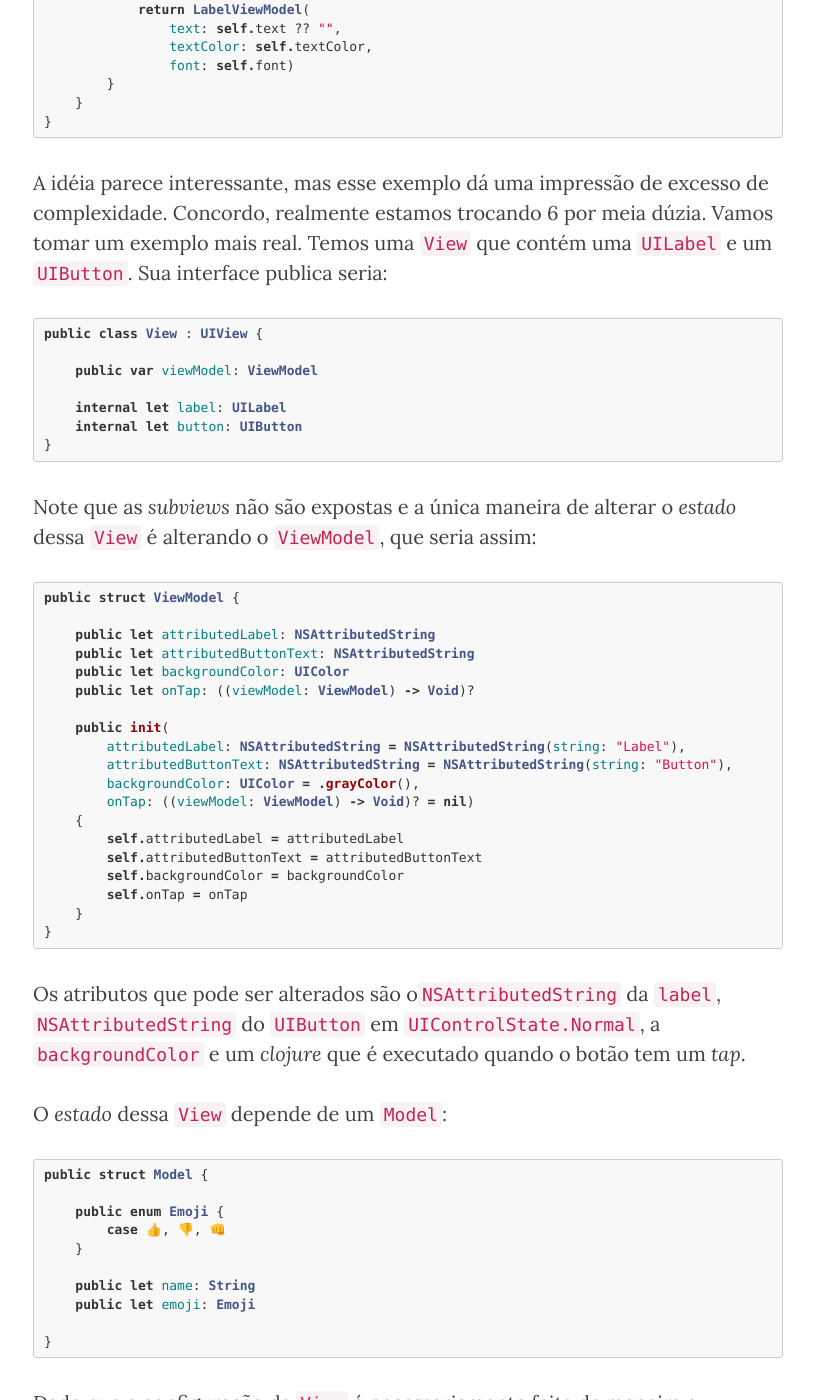
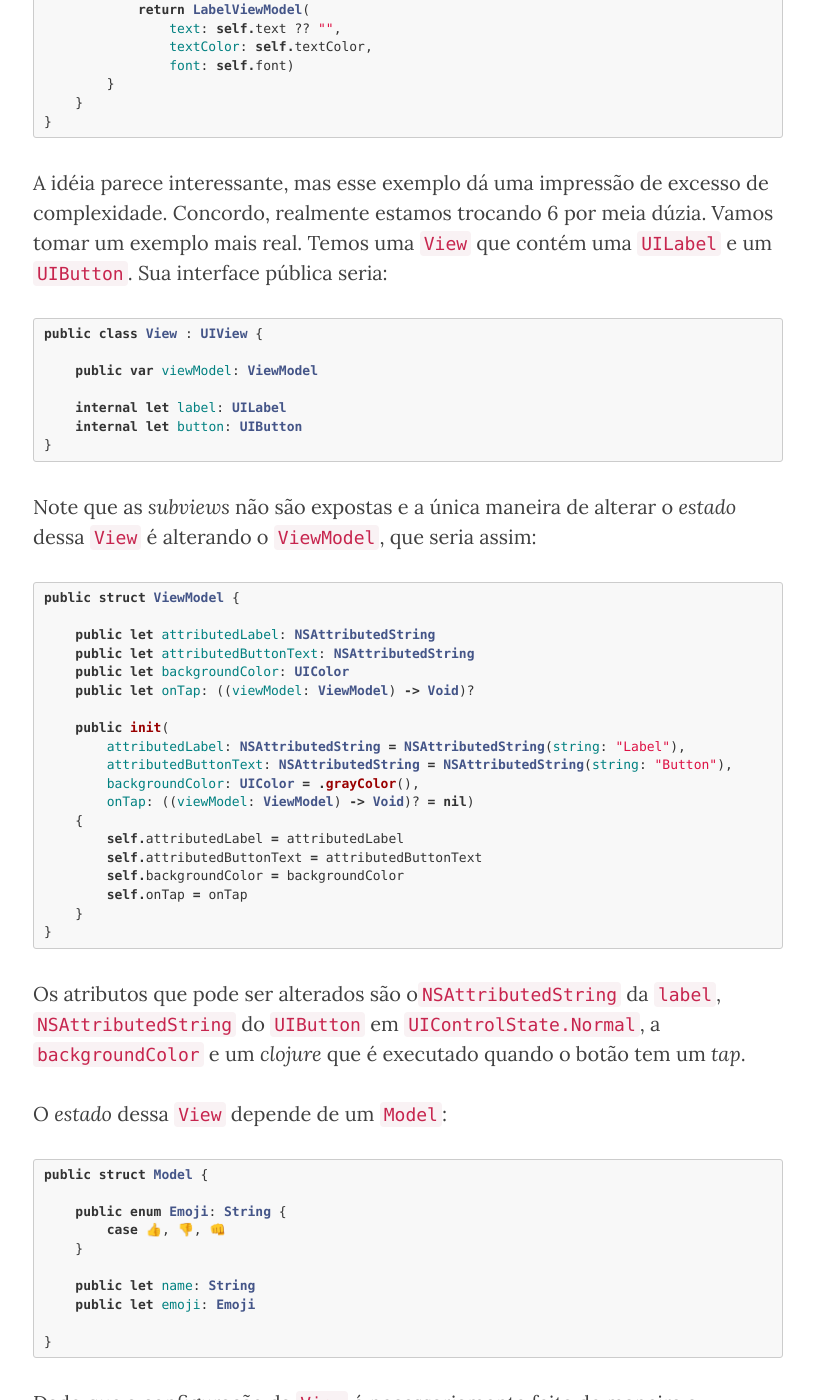
Before and after one commit to CocoaHeadsBrasil/equinociOS, a Jekyll site: the page built from _posts/2016-03-10-minimizando-acoplamento-view-e-viewcontrollers.md, in a window 1280 px wide and 1400 px high, scrolled down 2553 px. Shown: the whole window, without its empty margins (232-1046 px from the left). Built offline with Jekyll 4.4.1, drawn with Linux system fonts in a browser that asks for light colours; nearby versions of some CDN libraries; comment, search, counter and statistics services are not loaded; some of the changed text lies outside the part shown.

Commit message:
Added some @marcelofabri corrections

```diff
--- a/_posts/2016-03-10-minimizando-acoplamento-view-e-viewcontrollers.md
+++ b/_posts/2016-03-10-minimizando-acoplamento-view-e-viewcontrollers.md
@@ -65,7 +65,7 @@
 ~~~
 
 A idéia parece interessante, mas esse exemplo dá uma impressão de excesso de complexidade. Concordo, realmente estamos trocando 6 por meia dúzia.
-Vamos tomar um exemplo mais real. Temos uma `View` que contém uma `UILabel` e um `UIButton`. Sua interface publica seria:
+Vamos tomar um exemplo mais real. Temos uma `View` que contém uma `UILabel` e um `UIButton`. Sua interface pública seria:
 
 ~~~ swift
 public class View : UIView {
@@ -108,7 +108,7 @@
 ~~~ swift
 public struct Model {
 
-    public enum Emoji {
+    public enum Emoji: String {
         case 👍, 👎, 👊
     }
 
@@ -174,7 +166,7 @@
 
 ---
 
-Criticas, sugestões e comentários são sempre bem vindos, é só me *pingar* no [@diogot](https://twitter.com/diogot) ou no [slack do iOS Dev BR](http://iosdevbr.herokuapp.com).
+Criticas, sugestões e comentários são sempre bem vindos, é só me *pingar* no [@diogot](https://twitter.com/diogot) ou no [Slack do iOS Dev BR](http://iosdevbr.herokuapp.com).
 
 ---
 Diogo Tridapalli <br />
```
Also changed, not shown: other parts of _posts/2016-03-10-minimizando-acoplamento-view-e-viewcontrollers.md (+1 -9 lines).
